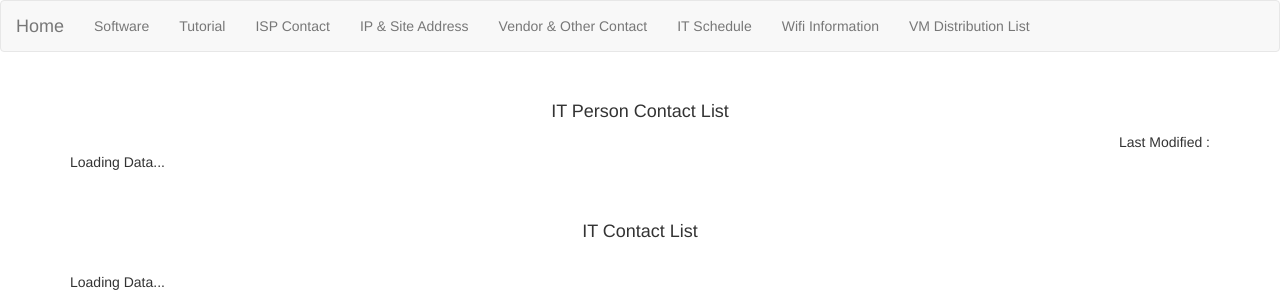
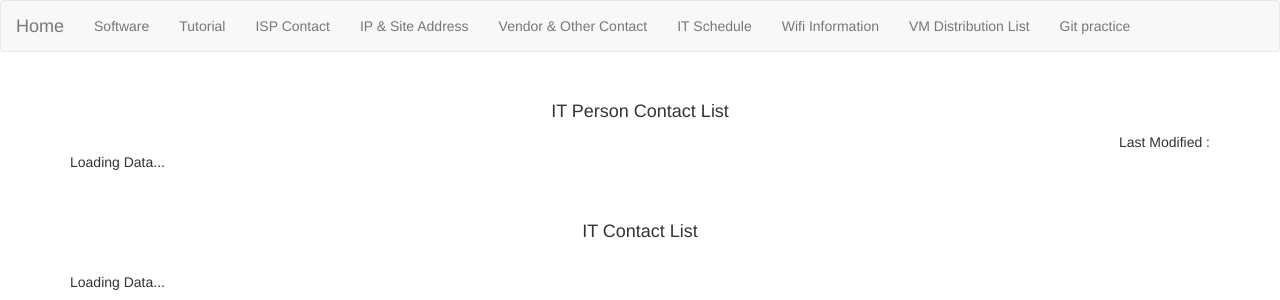
Before and after one commit to shuvo85cisco/git-practice, a PHP site: page /index.php in a window 1280 px wide. Shown: the top 300 px of the page. Run offline with PHP 8.4, Linux system fonts and the light colour scheme.

Commit message:
add new tab

```diff
--- a/include/header.php
+++ b/include/header.php
@@ -43,6 +43,7 @@
         <li><a href="it.schedule.php"> IT Schedule </a></li>
         <li><a href="wifi.php"> Wifi Information </a></li>
         <li><a href="vm.php"> VM Distribution List </a></li>
+        <li><a href="git.php"> Git practice </a></li>
       </ul>
    </div>
 </nav>
```
